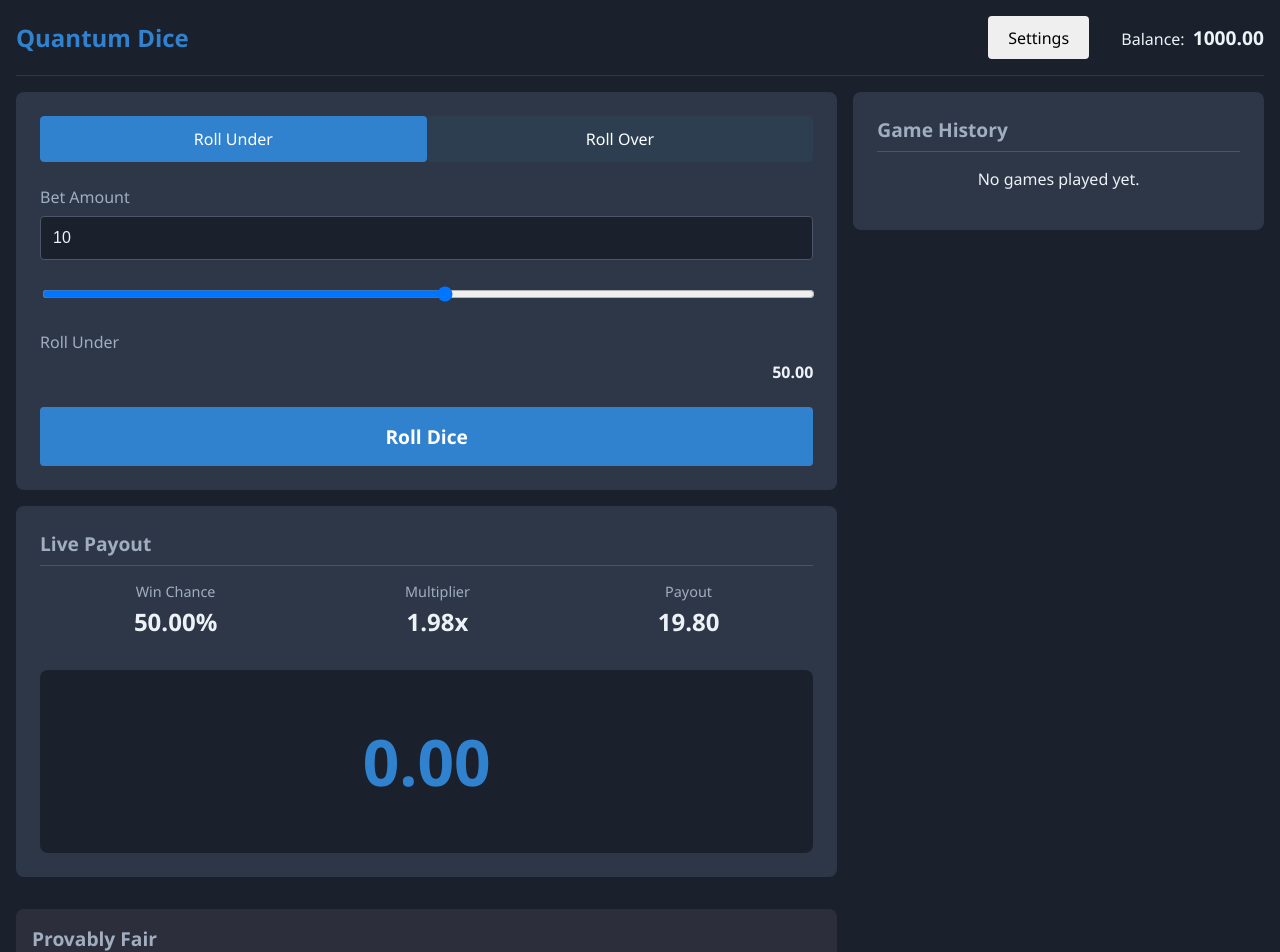
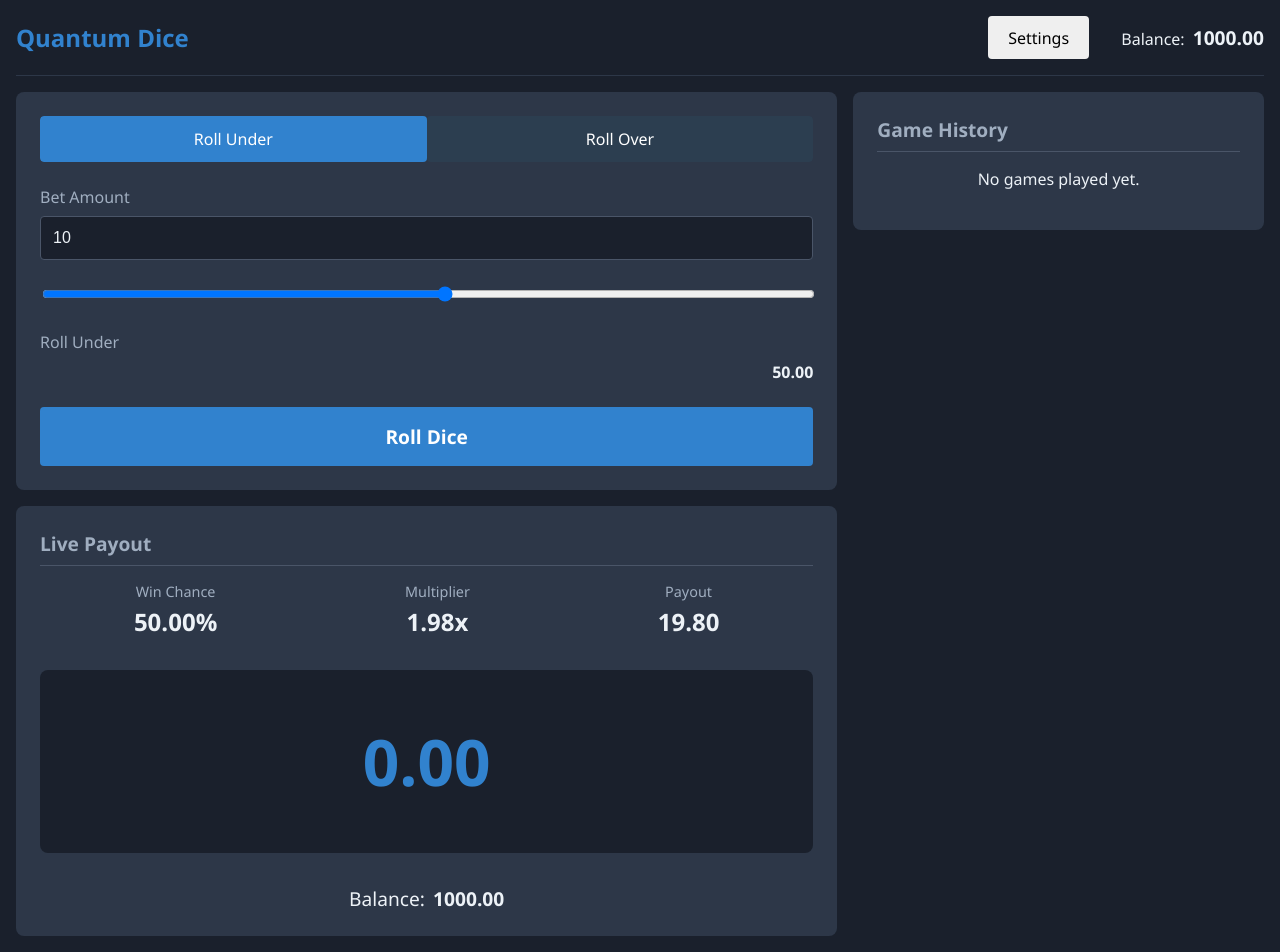
Before and after one commit to weirdspin/quantumdice, a React (Vite) app in the folder quantumdice/: page / in a window 1280 px wide. Shown: the top 952 px of the page. Built offline with nearby package versions, Linux system fonts and the light colour scheme.

Commit message:
feat: Display balance in live payout view

```diff
--- a/quantumdice/src/App.jsx
+++ b/quantumdice/src/App.jsx
@@ -153,6 +153,7 @@ function App() {
             betAmount={betAmount}
             rollResult={rollResult}
             lastRollWin={lastRollWin}
+            balance={balance}
           />
         </div>
         <GameHistory gameHistory={gameHistory} />
--- a/quantumdice/src/PayoutDisplay.css
+++ b/quantumdice/src/PayoutDisplay.css
@@ -36,3 +36,12 @@
 .roll-result-animation.loss {
   color: var(--loss-color);
 }
+
+.balance-display {
+  margin-top: 2rem;
+  font-size: 1.2rem;
+}
+
+.balance-display strong {
+  margin-left: 0.5rem;
+}
--- a/quantumdice/src/PayoutDisplay.jsx
+++ b/quantumdice/src/PayoutDisplay.jsx
@@ -2,7 +2,7 @@ import React from 'react';
 import { useCountUp } from './hooks/useCountUp';
 import './PayoutDisplay.css';
 
-const PayoutDisplay = ({ winChance, payout, betAmount, rollResult, lastRollWin }) => {
+const PayoutDisplay = ({ winChance, payout, betAmount, rollResult, lastRollWin, balance }) => {
   const count = useCountUp(rollResult || 0, 500);
 
   const resultClassName = `roll-result-animation ${
@@ -29,6 +29,10 @@ const PayoutDisplay = ({ winChance, payout, betAmount, rollResult, lastRollWin }
       <div className={resultClassName}>
         {rollResult !== null ? count.toFixed(2) : '0.00'}
       </div>
+      <div className="balance-display">
+        <span>Balance:</span>
+        <strong>{balance.toFixed(2)}</strong>
+      </div>
     </div>
   );
 };
```
